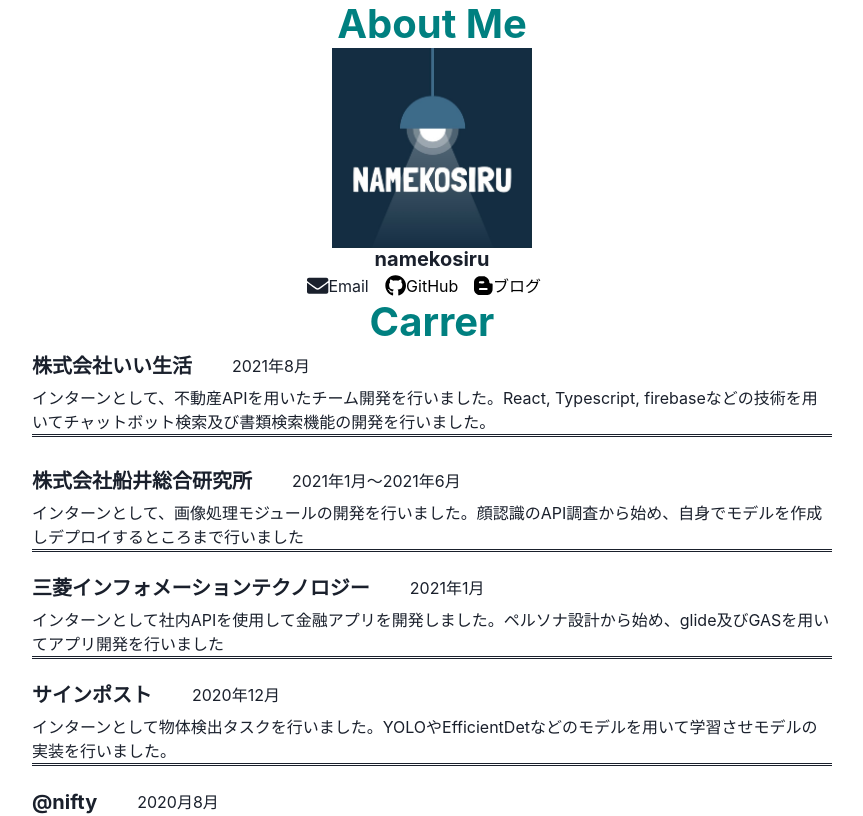
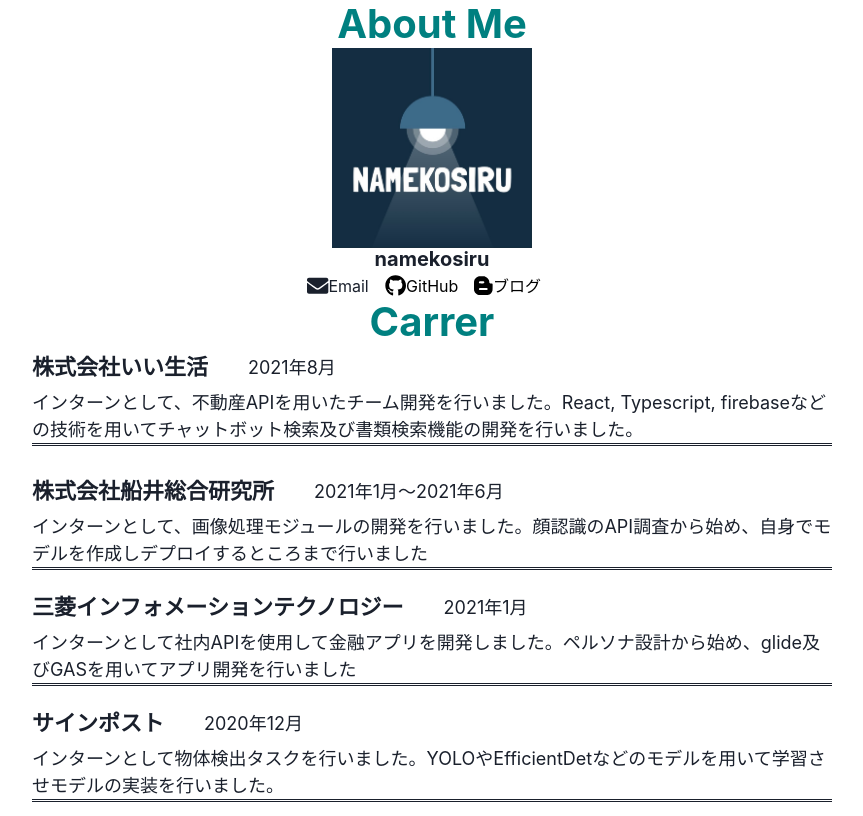
Before and after one commit to namekosiru/portfolio, a React (Create React App) app: page / in a window 1280 px wide. Shown: the top 816 px of the page, without its empty margins (208-1071 px from the left). Built offline with nearby package versions, Linux system fonts and the light colour scheme.

Commit message:
レスポンシブ機能の修正

```diff
--- a/src/component/atoms/Feature.jsx
+++ b/src/component/atoms/Feature.jsx
@@ -2,14 +2,14 @@
 
 export const Feature = ({ title, desc, date }) => {
   return (
-    <Box my={2} w={{ base: 400, md: 800 }} borderBottom="double">
+    <Box my={2} w={{ base: 250, md: 800 }} borderBottom="double">
       <Flex pb={2}>
-        <Heading fontSize="xl" mr={10}>
+        <Heading fontSize="xl" mr={10} fontSize={{ base: "16px", md: "22px" }}>
           {title}
         </Heading>
-        <Text>{date}</Text>
+        <Text fontSize={{ base: "15px", md: "18px" }}>{date}</Text>
       </Flex>
-      <Text>{desc}</Text>
+      <Text fontSize={{ base: "15px", md: "18px" }}>{desc}</Text>
     </Box>
   );
 };
```
